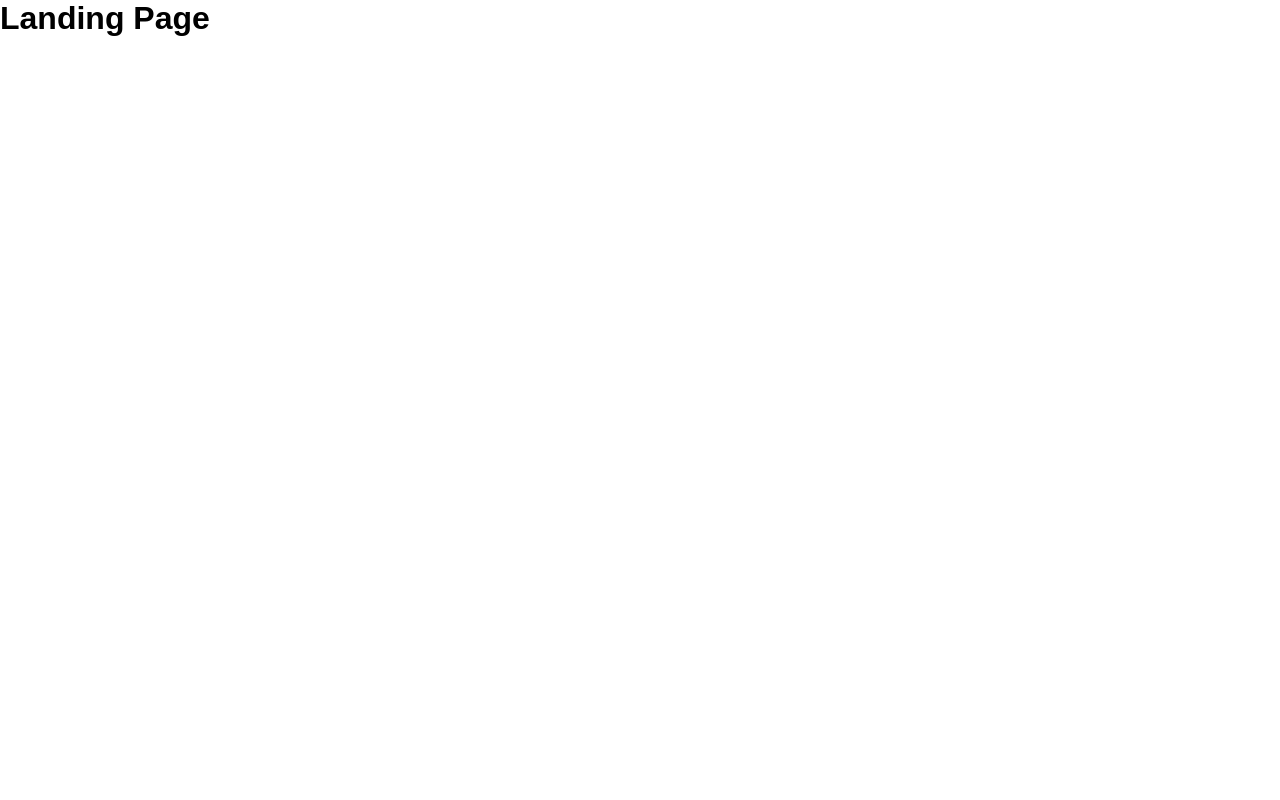
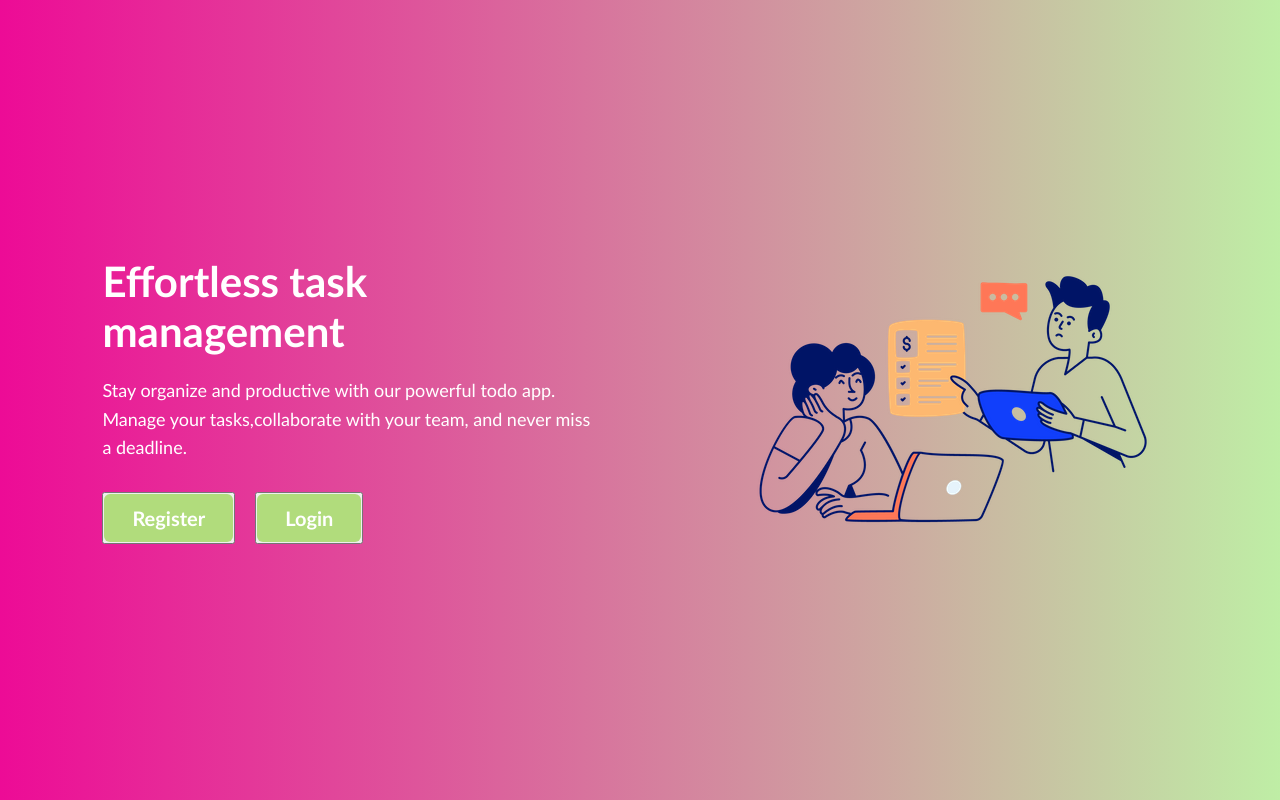
Before and after one commit to Prachismita-Panda/Node.js, a React (Vite) app in the folder 090226/client/: page /landing in a window 1280 px wide. Built offline with nearby package versions, Linux system fonts and the light colour scheme.

Commit message:
content added

```diff
--- /dev/null
+++ b/090226/client/src/pages/Landing/Landing.css
@@ -0,0 +1,146 @@
+*{
+    margin:0;
+    padding:0;
+    box-sizing: border-box;
+    font-family: 'Gill Sans', 'Gill Sans MT', Calibri, 'Trebuchet MS', sans-serif;
+}
+
+/* #container{
+    display: flex;
+    align-items: center;
+    justify-content: space-between;
+    margin:30px 30px ;
+    padding:80px;
+}
+
+ #reg-box{
+     border: 1px solid rgba(32,45,92);
+    height:500px;
+    width:500px;
+    margin: 40px 40px;
+    padding:100px
+}
+
+#reg-box .text {
+    text-align: center;
+
+}
+
+#reg-box .text h1{
+    font-size: 50px;
+}
+
+#reg-box .text p{
+    font-size: 20px;
+    font-weight: 500;
+}
+
+.btn-container{
+    text-decoration: none;
+    display: flex;
+    align-items: center;
+    justify-content: space-between;
+    margin-top: 30px;
+    border: none;
+
+
+}
+
+.btn-container .normal {
+    height:50px;
+    width:100px;
+    font-size: 16px;
+    font-size: 700;
+    background-color: rgb(241, 169, 87);
+} */
+
+
+/* Main container */
+#container{
+    display: flex;
+    justify-content: space-between;
+    align-items: center;
+    height: 100vh;
+    padding: 0 8%;
+    background: linear-gradient(270deg, #b1ea92d2, #ed0b96);
+    color: white;
+    font-family: Arial, Helvetica, sans-serif;
+}
+
+/* Left box */
+#reg-box{
+    max-width: 500px;
+}
+
+/* Heading */
+.text h1{
+    font-size: 42px;
+    margin-bottom: 20px;
+}
+
+/* Paragraph */
+.text p{
+    font-size: 18px;
+    line-height: 1.6;
+    margin-bottom: 30px;
+}
+
+/* Button container */
+.btn-container{
+    display: flex;
+    gap: 20px;
+    background: transparent;
+    border: none;
+    outline: none;
+}
+
+/* Buttons */
+.normal {
+    display: block;
+    border-radius: 20px;
+    padding: 12px 28px;
+    border: none;
+    border-radius: 6px;
+    background-color: #b1dc7c;
+    cursor: pointer;
+    transition: 0.3s;
+}
+
+/* Button hover */
+.normal:hover{
+    transform: scale(1.05);
+    background-color: #a956cc;
+    box-shadow: 0 4px 10px rgba(0,0,0,0.2);
+}
+
+/* Link inside button */
+.normal {
+    text-decoration: none;
+    color: #ffffff;
+    font-size: 20px;
+    font-weight: bold;
+}
+
+/* Image section */
+.img img{
+    width: 450px;
+    max-width: 100%;
+}
+
+/* Responsive */
+@media (max-width: 768px){
+
+    #container{
+        flex-direction: column;
+        text-align: center;
+        gap: 40px;
+    }
+
+    .btn-container{
+        justify-content: center;
+    }
+
+    .img img{
+        width: 300px;
+    }
+}
--- a/090226/client/src/pages/Landing/Landing.jsx
+++ b/090226/client/src/pages/Landing/Landing.jsx
@@ -1,10 +1,32 @@
 import React from 'react'
+import './Landing.css'
+import { Link } from 'react-router-dom'
 
 const Landing = () => {
   return (
-    <div>
-      <h1>Landing Page</h1>
+    <>
+      <div id='container'>
+
+        <div id='reg-box'>
+
+          <div className='text'>
+            <h1>Effortless task management</h1>
+            <p>Stay organize and productive with our powerful todo app. Manage your tasks,collaborate with your team, and  never miss a deadline.</p>
+          </div>
+
+          <div className='btn-container'>
+            <button > <Link to='/register' className='normal'> Register</Link></button>
+            <button > <Link to='/login' className='normal'> Login</Link></button>
+          </div>
+
+        </div>
+
+        <div className='img'>
+          <img src="./todo-list.png" alt="" />
+        </div>
+
     </div>
+    </>
   )
 }
 
```
Also changed, not shown: 090226/client/public/todo-list.png (added).
